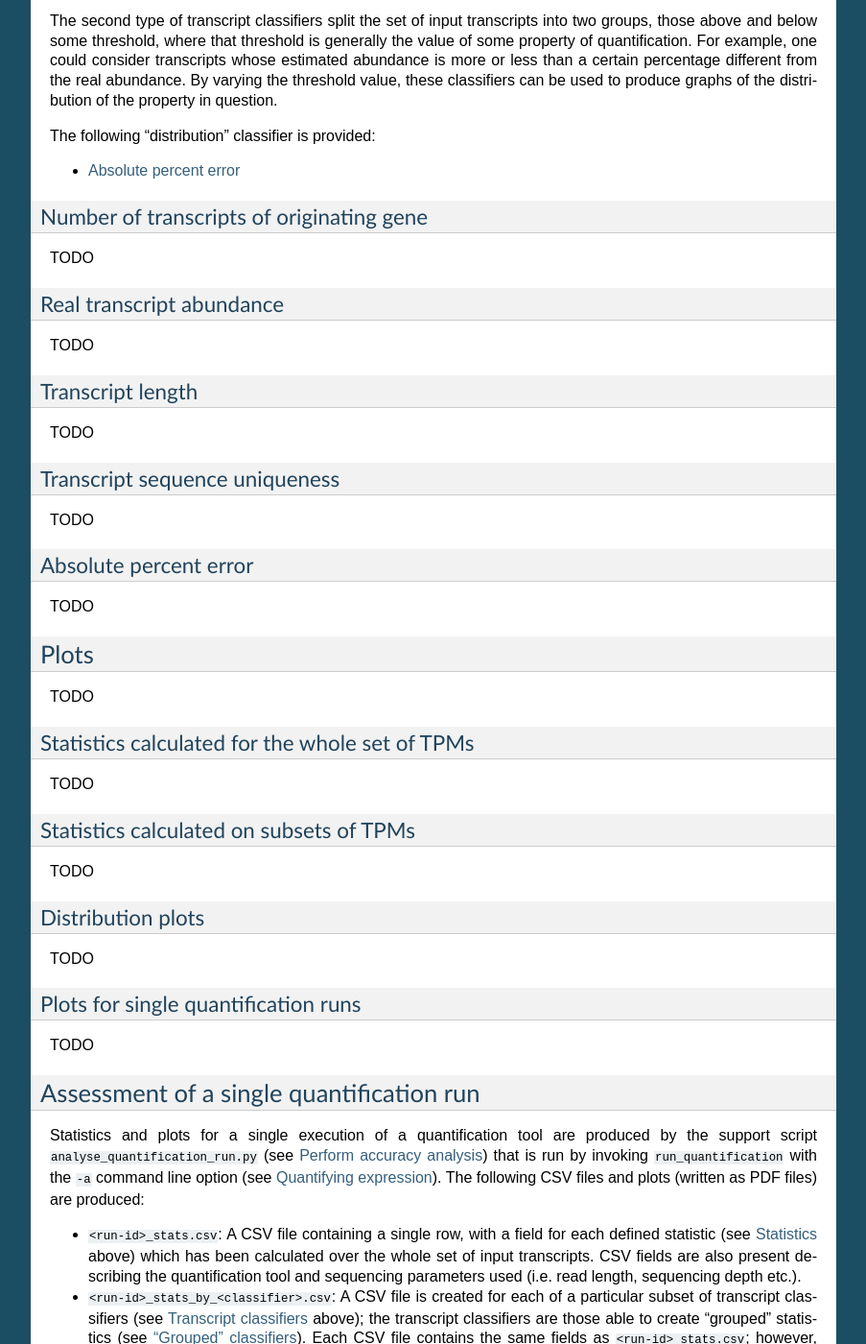
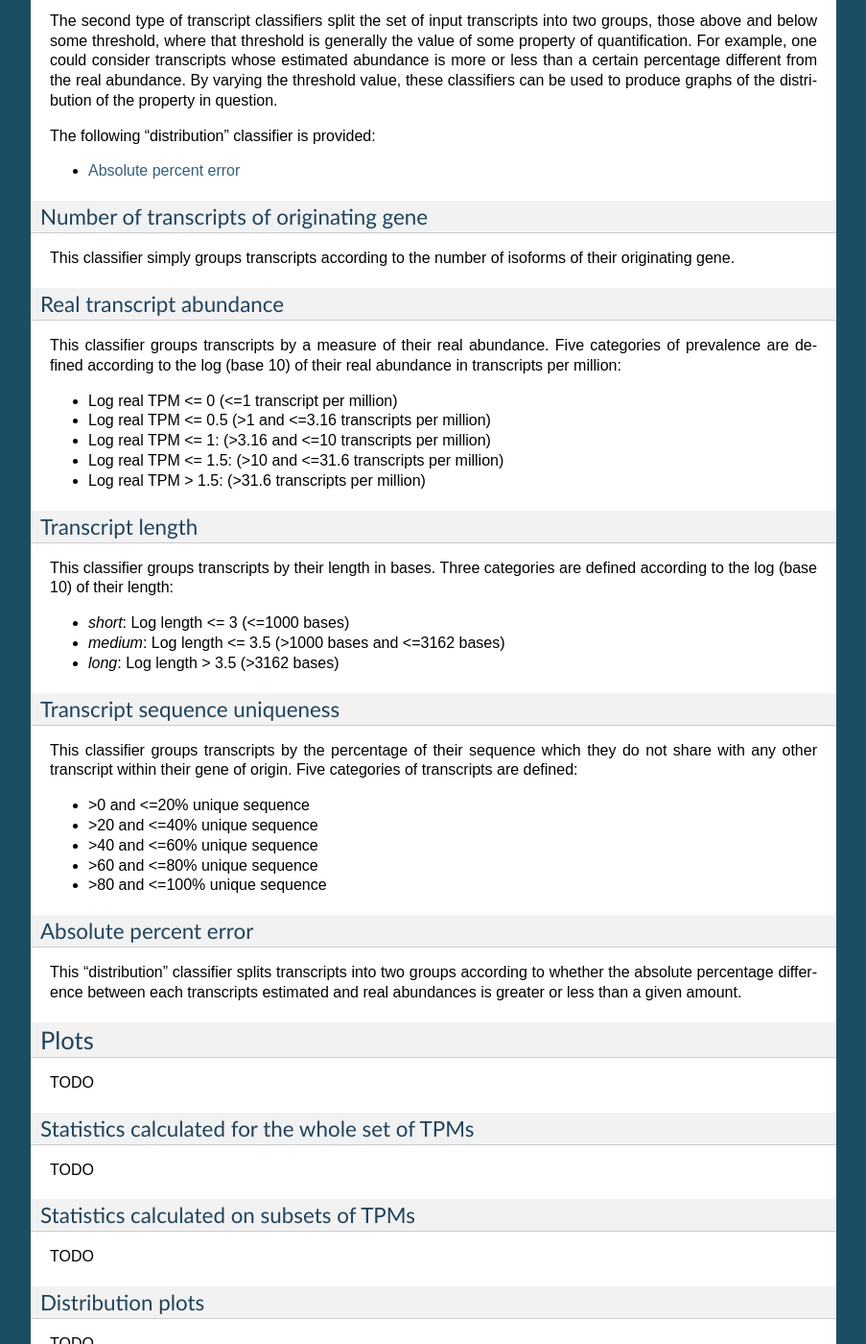
Before and after one commit to lweasel/piquant, a Sphinx documentation site: the page built from docs/assessment.rst, in a window 1280 px wide and 1400 px high, scrolled down 2458 px. Shown: the whole window at 96% size, without its empty margins (198-1101 px from the left). Built offline with Sphinx 7.4.7, drawn with Linux system fonts in a browser that asks for light colours; formulas are drawn with MathJax 3.

Commit message:
Describe transcript classifiers.

```diff
--- a/docs/assessment.rst
+++ b/docs/assessment.rst
@@ -107,35 +107,51 @@
 Number of transcripts of originating gene
 ^^^^^^^^^^^^^^^^^^^^^^^^^^^^^^^^^^^^^^^^^
 
-TODO
+This classifier simply groups transcripts according to the number of isoforms of their originating gene.
 
 .. _assessment-real-transcript-abundance:
 
 Real transcript abundance
 ^^^^^^^^^^^^^^^^^^^^^^^^^
 
-TODO
+This classifier groups transcripts by a measure of their real abundance. Five categories of prevalence are defined according to the log (base 10) of their real abundance in transcripts per million:
+
+* Log real TPM <= 0 (<=1 transcript per million)
+* Log real TPM <= 0.5 (>1 and <=3.16 transcripts per million)
+* Log real TPM <= 1: (>3.16 and <=10 transcripts per million)
+* Log real TPM <= 1.5: (>10 and <=31.6 transcripts per million)
+* Log real TPM > 1.5: (>31.6 transcripts per million)
 
 .. _assessment-transcript-length:
 
 Transcript length
 ^^^^^^^^^^^^^^^^^
 
-TODO
+This classifier groups transcripts by their length in bases. Three categories are defined according to the log (base 10) of their length:
+
+* *short*: Log length <= 3 (<=1000 bases)
+* *medium*: Log length <= 3.5 (>1000 bases and <=3162 bases)
+* *long*: Log length > 3.5 (>3162 bases)
 
 .. _assessment-transcript-sequence-uniqueness:
 
 Transcript sequence uniqueness
 ^^^^^^^^^^^^^^^^^^^^^^^^^^^^^^
 
-TODO
+This classifier groups transcripts by the percentage of their sequence which they do not share with any other transcript within their gene of origin. Five categories of transcripts are defined:
+
+* >0 and <=20% unique sequence
+* >20 and <=40% unique sequence
+* >40 and <=60% unique sequence
+* >60 and <=80% unique sequence
+* >80 and <=100% unique sequence
 
 .. _assessment-absolute-percent-error:
 
 Absolute percent error
 ^^^^^^^^^^^^^^^^^^^^^^
 
-TODO
+This "distribution" classifier splits transcripts into two groups according to whether the absolute percentage difference between each transcripts estimated and real abundances is greater or less than a given amount.
 
 Plots
 -----
```
